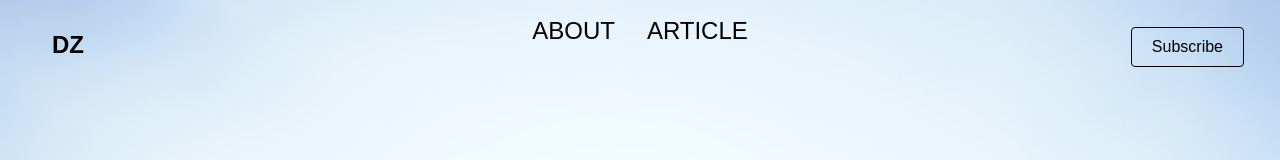
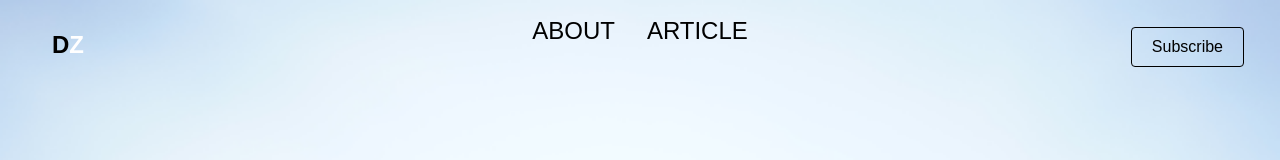
Before and after one commit to ST10107850/dronoticz, a React (Create React App) app: page / in a window 1280 px wide. Shown: the top 160 px of the page. Built offline with nearby package versions, Linux system fonts and the light colour scheme.

Commit message:
Adding span for logog

```diff
--- a/src/Style/Stylesheet.css
+++ b/src/Style/Stylesheet.css
@@ -73,7 +73,9 @@ header .nav-links {
     position: absolute;
     transform: translateX(-50%);
 }
-
+header .backdrop{
+    color: #ffffff;
+}
 .container {
     background-image: url('../asset//Images/hero 1.png'); /* Fixed URL */
     background-size: cover;
```
